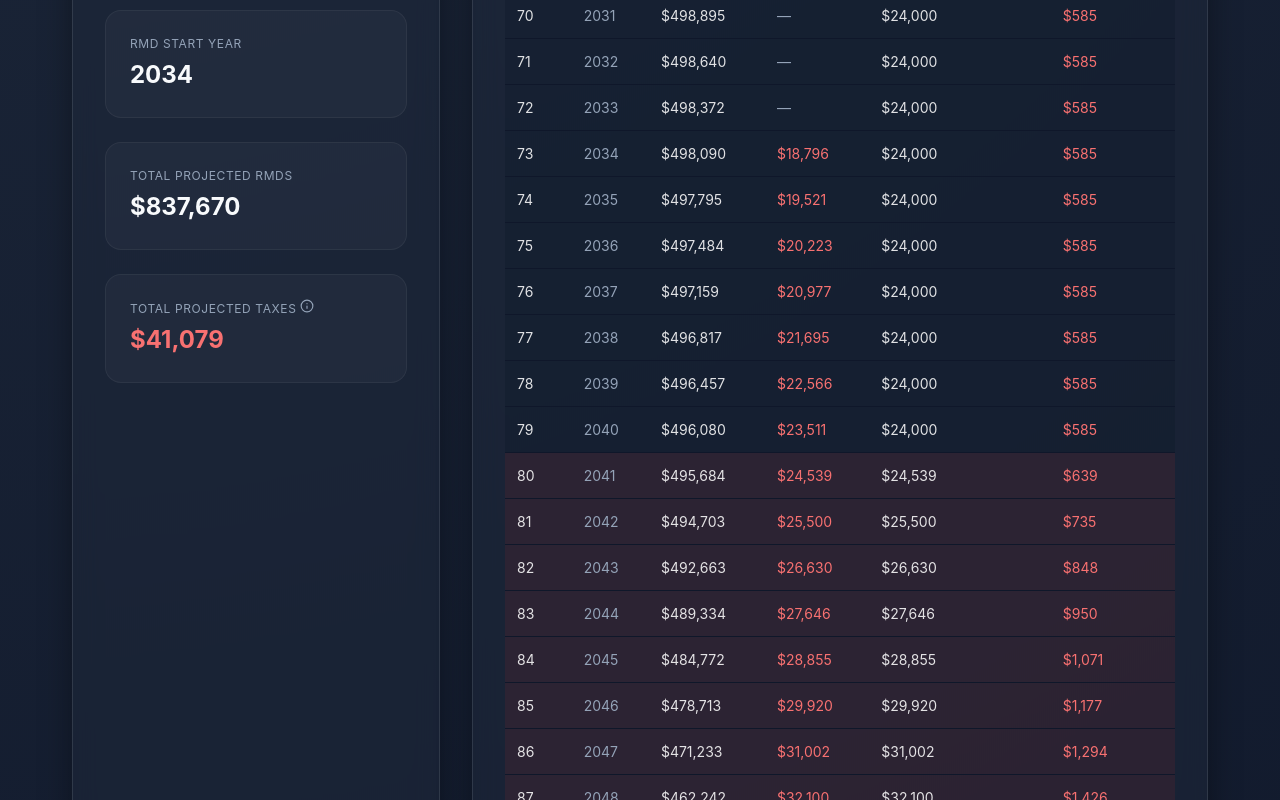
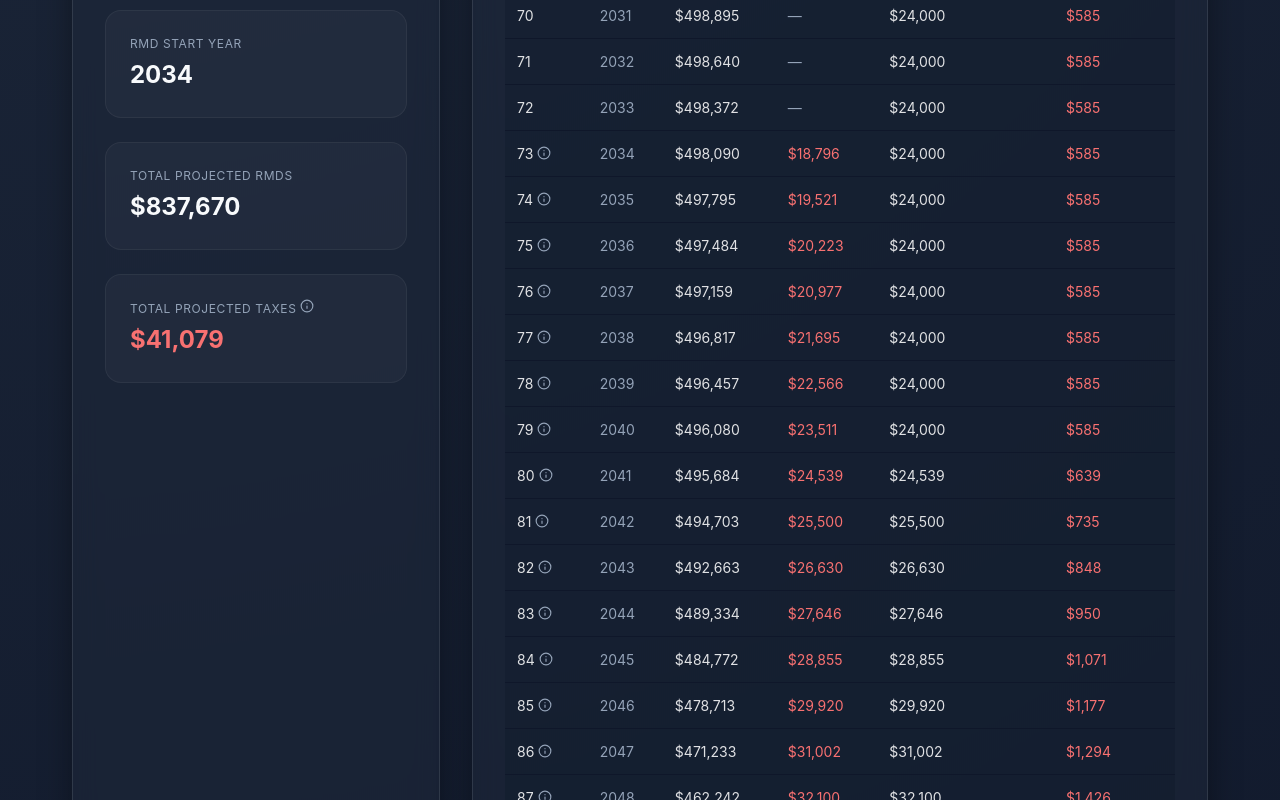
Before and after one commit to ecao310/rmd-projector, a React (Vite) app: page / in a window 1280 px wide. Shown: the part 1000-1800 px from the top of the page. Built offline with nearby package versions, Linux system fonts and the light colour scheme.

Commit message:
feat: Replace table row tooltips with inline RMD percentage tooltips in the age column and remove old tooltip CSS.

```diff
--- a/src/App.tsx
+++ b/src/App.tsx
@@ -8,7 +8,7 @@ import {
   AreaChart,
   Area
 } from 'recharts';
-import { calculateRMD } from './utils/rmdTable';
+import { calculateRMD, UNIFORM_LIFETIME_TABLE } from './utils/rmdTable';
 import { calculateTax, FilingStatus, STANDARD_DEDUCTION_2026, TAX_BRACKETS_2026 } from './utils/taxUtils';
 import { Info } from 'lucide-react';
 
@@ -268,16 +268,17 @@ const App: React.FC = () => {
               </thead>
               <tbody>
                 {projection.map((d: ProjectionData) => (
-                  <tr
-                    key={d.age}
-                    className={d.rmd > annualWithdrawal ? 'has-tooltip' : ''}
-                    data-tooltip={d.rmd > annualWithdrawal ? "This year, your RMD exceeds your planned annual withdrawal." : undefined}
-                    style={{
-                      borderBottom: '1px solid #0f172a',
-                      backgroundColor: d.rmd > annualWithdrawal ? 'rgba(239, 68, 68, 0.1)' : 'transparent'
-                    }}
-                  >
-                    <td style={{ padding: '0.75rem' }}>{d.age}</td>
+                  <tr key={d.age} style={{ borderBottom: '1px solid #0f172a' }}>
+                    <td style={{ padding: '0.75rem' }}>
+                      {d.rmd > 0 && UNIFORM_LIFETIME_TABLE[d.age] ? (
+                        <span style={{ display: 'inline-flex', alignItems: 'center' }}>
+                          {d.age}
+                          <TooltipItem text={`RMD: ${((1 / UNIFORM_LIFETIME_TABLE[d.age]) * 100).toFixed(2)}%`} />
+                        </span>
+                      ) : (
+                        d.age
+                      )}
+                    </td>
                     <td style={{ padding: '0.75rem', color: '#94a3b8' }}>{d.year}</td>
                     <td style={{ padding: '0.75rem' }}>{formatCurrency(d.balance)}</td>
                     <td style={{ padding: '0.75rem', color: d.rmd > 0 ? '#f87171' : '#94a3b8' }}>
@@ -293,7 +294,7 @@ const App: React.FC = () => {
             </table>
           </div>
         </main>
-      </div>
+      </div >
 
       <details className="card info-section">
         <summary>About these numbers</summary>
@@ -321,7 +322,7 @@ const App: React.FC = () => {
           </ul>
         </div>
       </details>
-    </div>
+    </div >
   );
 };
 
--- a/src/index.css
+++ b/src/index.css
@@ -248,30 +248,7 @@ button:hover {
   transform: translateY(0);
 }
 
-/* Table row tooltip variant */
-tr.has-tooltip {
-  position: relative;
-}
 
-tr.has-tooltip:hover::after {
-  content: attr(data-tooltip);
-  position: absolute;
-  background: rgba(15, 23, 42, 0.95);
-  backdrop-filter: blur(8px);
-  color: #f8fafc;
-  padding: 8px 12px;
-  border: 1px solid rgba(239, 68, 68, 0.3);
-  border-radius: 6px;
-  font-size: 0.75rem;
-  z-index: 100;
-  left: 50%;
-  transform: translateX(-50%) translateY(-100%);
-  top: 0;
-  width: 280px;
-  white-space: normal;
-  pointer-events: none;
-  box-shadow: 0 10px 15px -3px rgba(0, 0, 0, 0.1);
-}
 
 /* Pill Selection */
 .pill-container {
```
